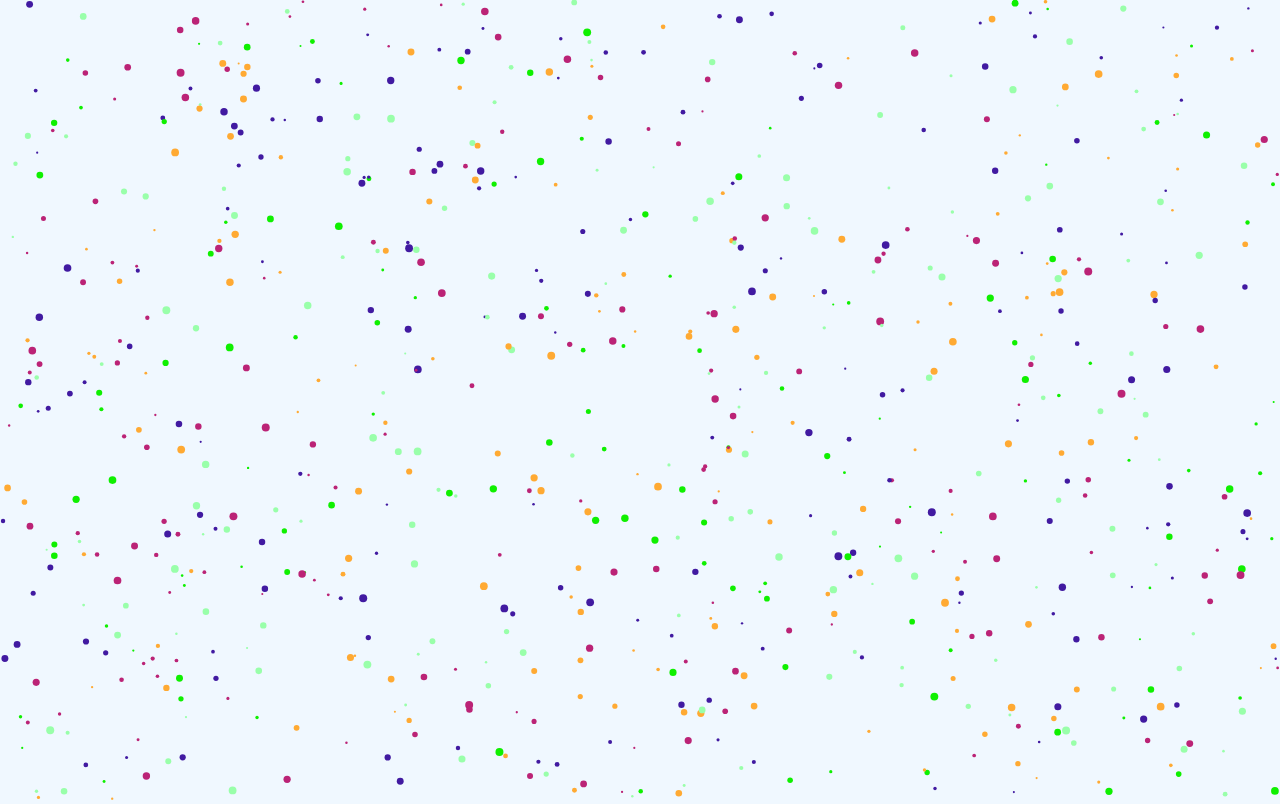
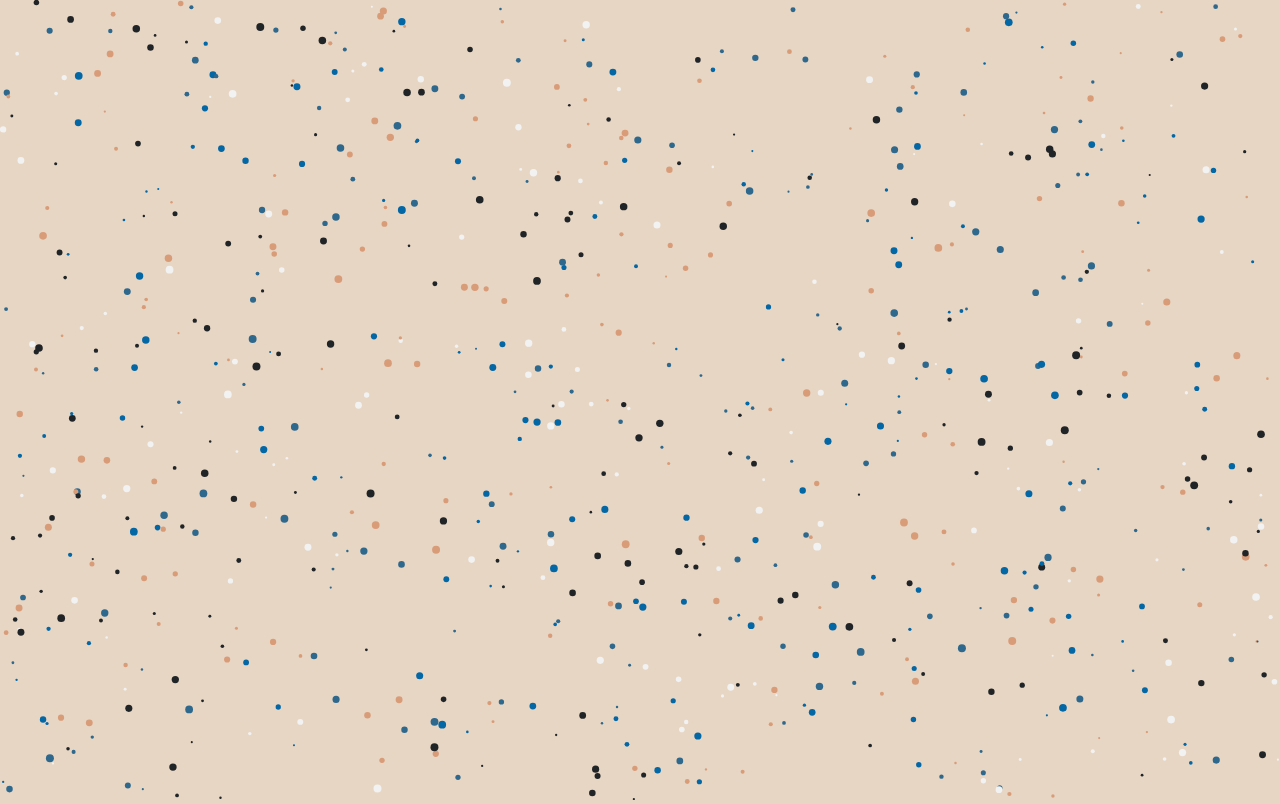
Before and after one commit to arath089/canvas-playground, a plain HTML site: page index.html in a window 1280 px wide. Drawn offline with Linux system fonts and the light colour scheme.

Commit message:
Add new colors to colorArray

```diff
--- a/canvas.js
+++ b/canvas.js
@@ -8,11 +8,11 @@ var c = canvas.getContext('2d');
 var maxRadius = 40;
 
 var colorArray = [
-    '#ffaa33',
-    '#99ffaa',
-    '#bb2376',
-    '#0ff000',
-    '#411aa1'
+    '#0367A6',
+    '#2E688C',
+    '#212426',
+    '#F2F2F2',
+    '#D99C79'
 ];
 
 var mouse = {                        //Get x and y value of our mouse
@@ -82,8 +82,8 @@ function init(){
         var radius = Math.random() * 3 + 1;
         var x = Math.random() * (innerWidth - radius * 2) + radius;
         var y = Math.random() * (innerHeight - radius * 2 ) + radius;
-        var dx = (Math.random() - 0.5) * 3;
-        var dy = (Math.random() - 0.5) * 3;
+        var dx = (Math.random() - 0.5) * 2;
+        var dy = (Math.random() - 0.5) * 2;
 
         circleArray.push(new Circle(x, y, dx, dy, radius));                //circleArray is going to push a new circle each time this for loop is ran through
     }
--- a/style.css
+++ b/style.css
@@ -1,4 +1,4 @@
 *{
     margin: 0;
-    background-color: aliceblue;
+    background-color: #e7d6c4;
 }
```
